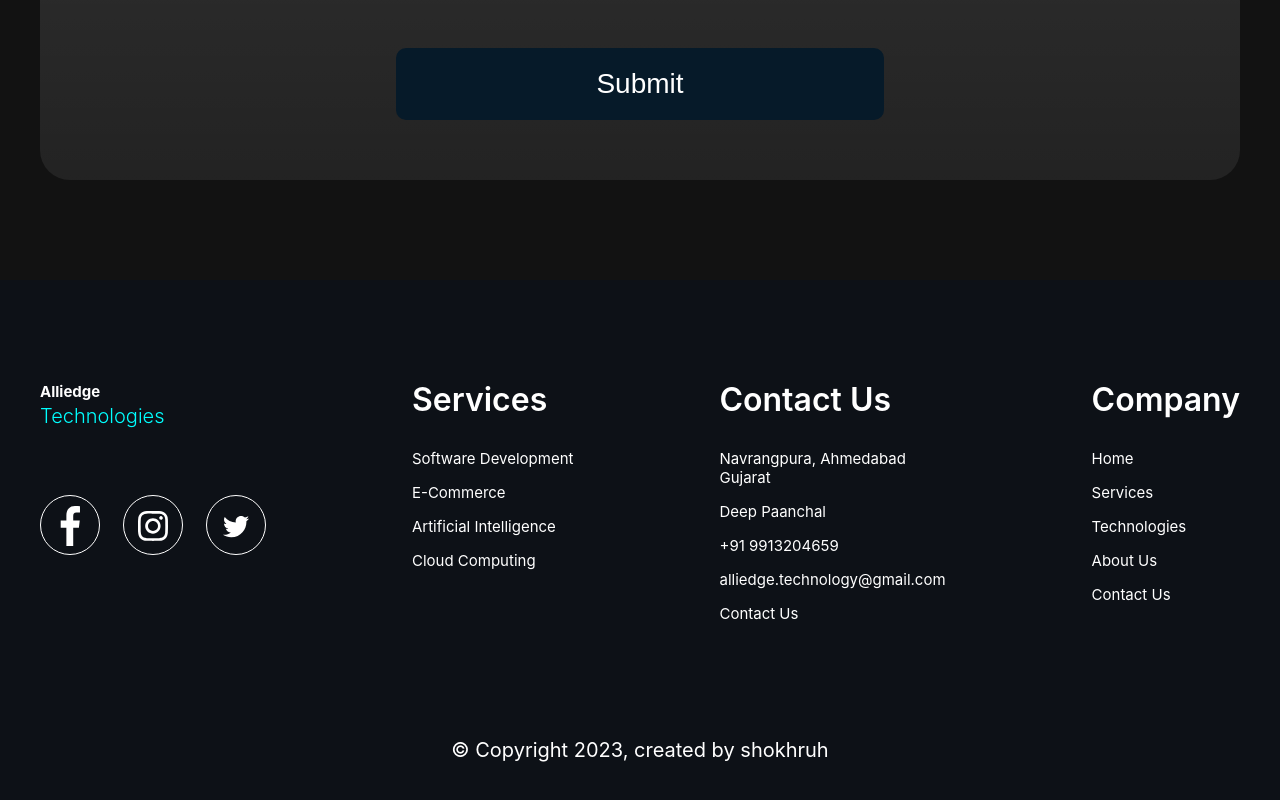
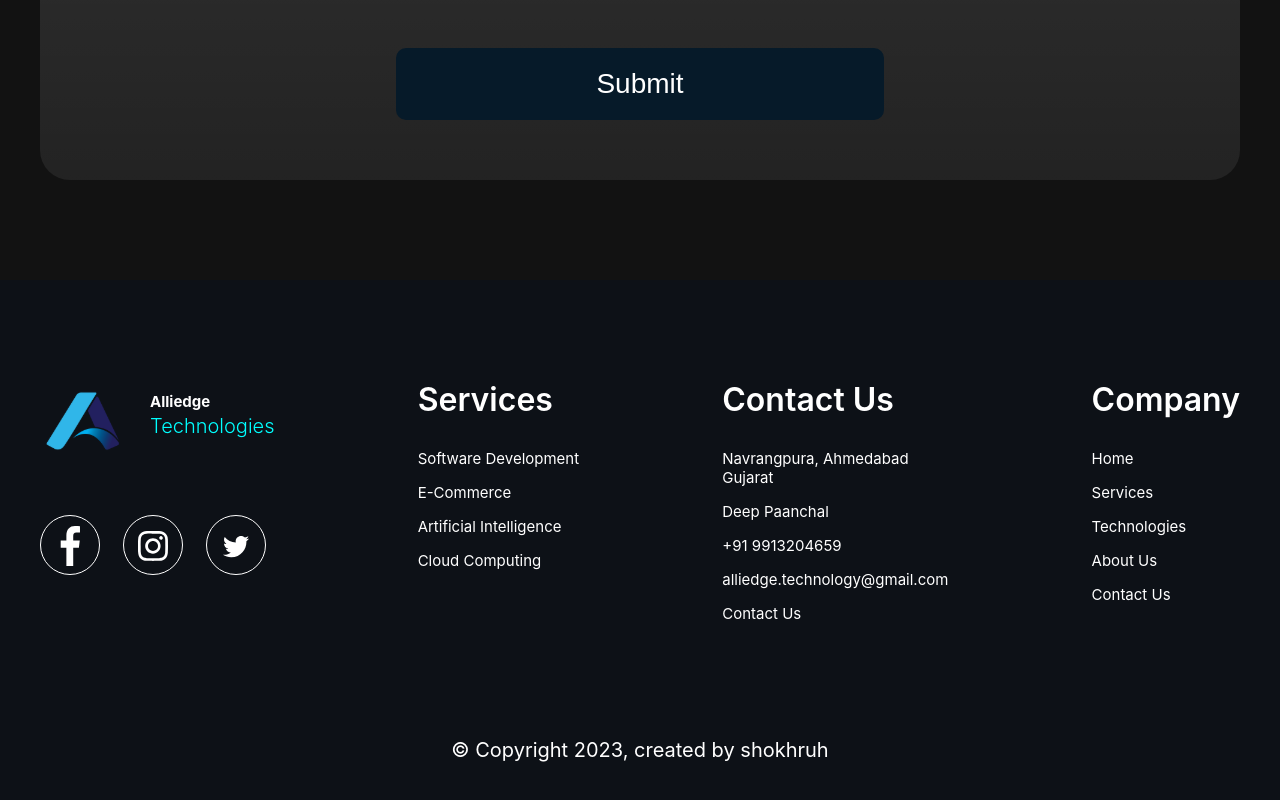
Before and after one commit to shokhruhmirzo/alliedge, a React (Create React App) app: page / in a window 1280 px wide. Shown: the part 4643-5443 px from the top of the page. Built offline with nearby package versions, Linux system fonts and the light colour scheme; the HTML template or start-up script is replaced by a standard one.

Commit message:
add some things

```diff
--- a/src/components/Footer/Footer.jsx
+++ b/src/components/Footer/Footer.jsx
@@ -1,7 +1,7 @@
 import React, { Component } from 'react'
 import './Footer.css'
 import websites from './img/alliedge-websites.svg'
-
+import logo from './img/alliedge-logo.svg'
 export class Footer extends Component {
   render() {
     return (
@@ -12,7 +12,7 @@ export class Footer extends Component {
            {/* 1 */}
            <div className="footer__div">
             <a className='logo footer__logo' href="#">
-             {/* <img src={logo} alt="" /> */}
+             <img src={logo} alt="" />
              <p>Alliedge <br />
               <span>Technologies</span></p>
             </a>
```
Also changed, not shown: src/App.jsx (+0 -9 lines), src/components/Footer/img/alliedge-logo.svg (added).
